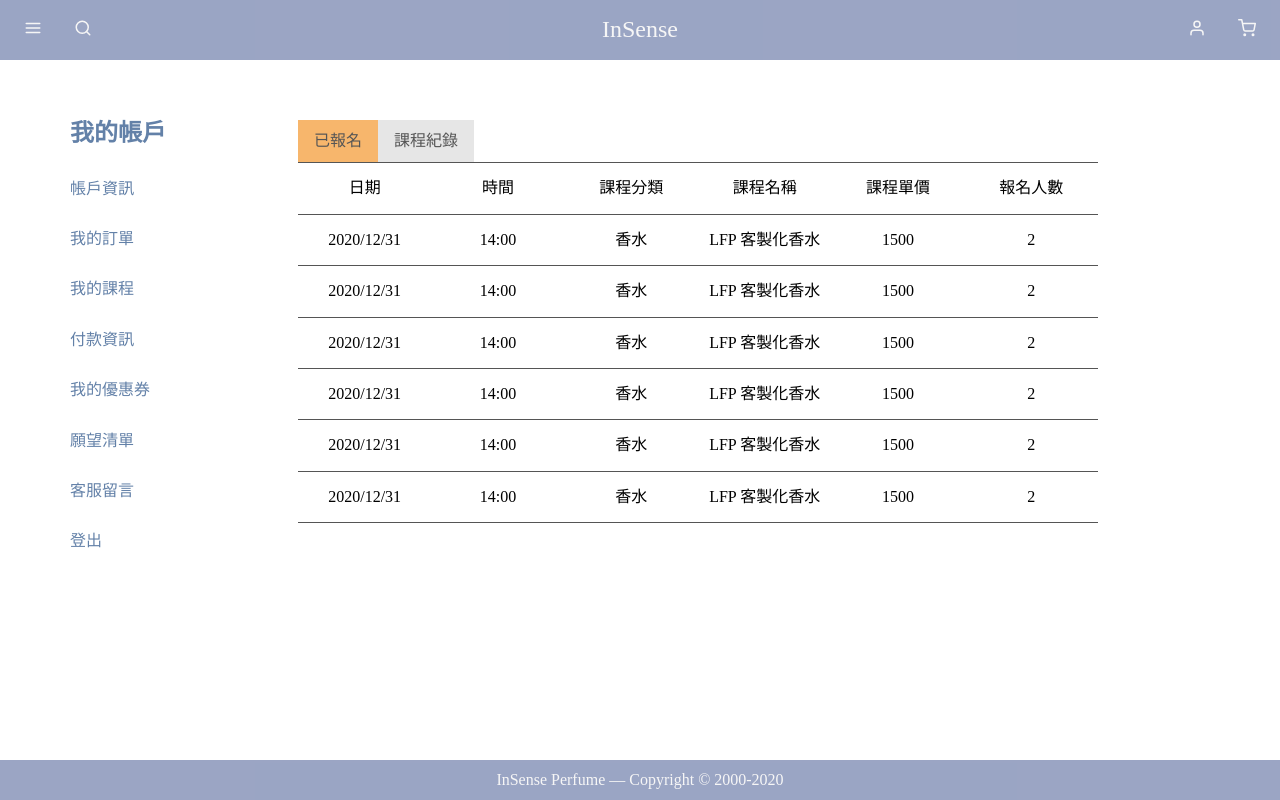
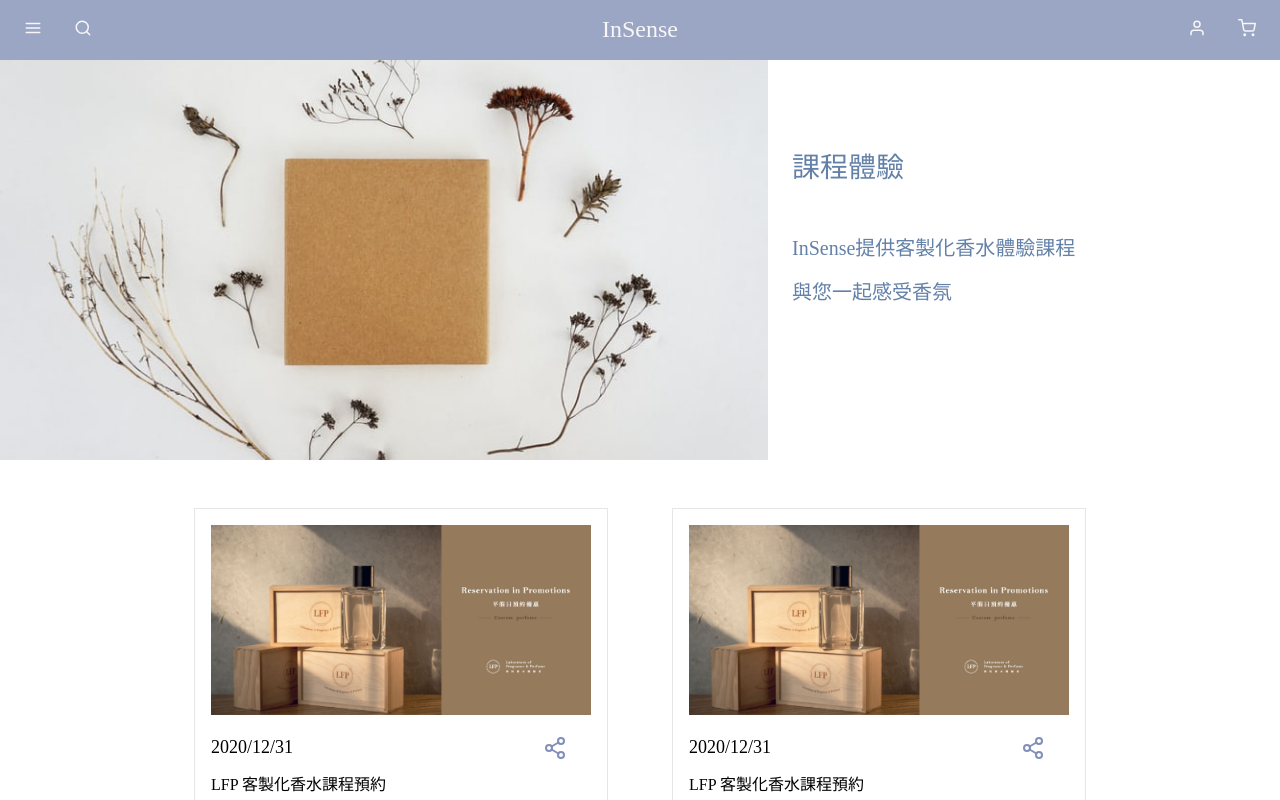
Before and after one commit to YiChengChen0608/InSense, a React (Create React App) app: page / in a window 1280 px wide. Shown: the top 800 px of the page. Built offline with nearby package versions, Linux system fonts and the light colour scheme.

Commit message:
changeFileName

```diff
--- a/src/App.js
+++ b/src/App.js
@@ -2,13 +2,13 @@ import React from 'react'
 import 'normalize.css'
 import Nav from './components/Nav'
 import Footer from './components/Footer'
-import MyClassPage from './pages/class/MyClassPage'
+import ClassList from './pages/class/ClassList'
 
 function App() {
   return (
     <>
       <Nav />
-      <MyClassPage />
+      <ClassList />
       <Footer />
     </>
   );
```
